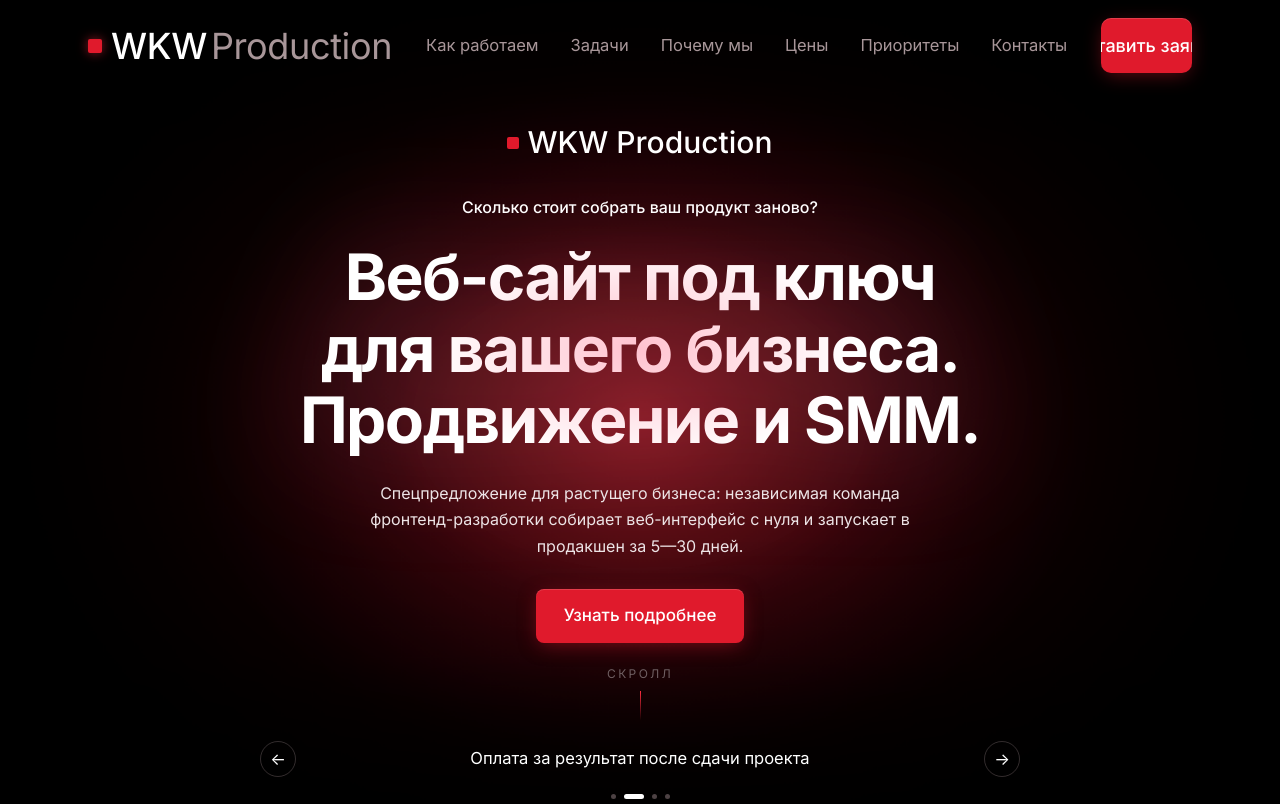
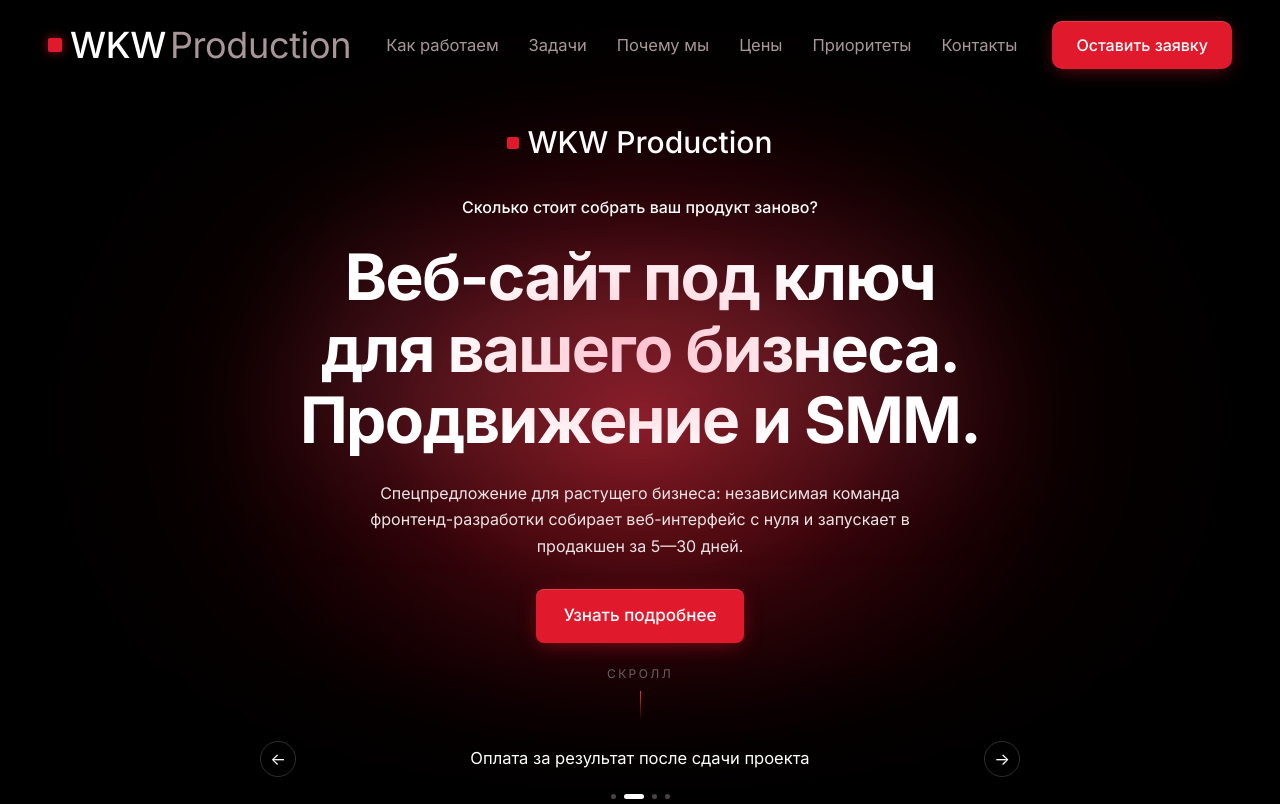
Before and after one commit to KEVERS90/Razraaaab, a website: page index.html in a window 1280 px wide. Shown: the top 804 px of the page. Drawn offline with Linux system fonts and the light colour scheme.

Commit message:
Update index.html

```diff
--- a/index.html
+++ b/index.html
@@ -29,7 +29,7 @@
             --line: rgba(255,220,225,0.08);
             --line-2: rgba(255,220,225,0.14);
             --pad: clamp(20px, 4vw, 48px);
-            --maxw: 1200px;
+            --maxw: 1440px; /* Увеличен общий контейнер сайта для свободного размещения элементов */
         }
 
         html { scroll-behavior: smooth; }
@@ -106,6 +106,7 @@
             border-radius: 8px;
             position: relative;
             overflow: hidden;
+            flex-shrink: 0;
         }
         .btn-red {
             background: var(--red);
@@ -124,10 +125,10 @@
         }
         .btn-dark:hover { background: #1a1a1a; border-color: rgba(255,255,255,0.3); transform: translateY(-2px); }
 
-        /* Увеличенная кнопка в хедере */
+        /* Кнопка в хедере */
         .btn-sm {
-            padding: 14px 30px;
-            font-size: 18px;
+            padding: 12px 24px;
+            font-size: 16px;
             border-radius: 10px;
         }
 
@@ -151,18 +152,20 @@
             display: flex;
             align-items: center;
             justify-content: space-between;
-            gap: 20px; /* Немного уменьшили отступ, чтобы кнопка влезла */
+            gap: 16px; /* Уменьшили отступ между элементами, чтобы всё влезло */
             flex-wrap: nowrap;
         }
+        /* Возвращаем крупный логотип */
         .logo {
             display: flex;
             align-items: center;
-            gap: 9px;
+            gap: 8px;
             font-size: 36px;
             font-weight: 500;
             letter-spacing: -0.01em;
             color: #fff;
             white-space: nowrap;
+            flex-shrink: 0;
         }
         .logo-square {
             width: 14px; height: 14px;
@@ -177,12 +180,15 @@
         .logo-text { display: inline-flex; gap: 4px; }
         .logo-text span { color: var(--text-2); font-weight: 400; }
 
+        /* Возвращаем крупные ссылки */
         .nav-links {
             display: flex;
-            gap: 4px; /* Увеличили расстояние между ссылками */
+            gap: 2px;
             font-size: 16.5px;
             color: var(--text-2);
             flex-wrap: nowrap;
+            justify-content: center;
+            flex: 1;
         }
         .nav-links a {
             padding: 8px 14px;
@@ -960,14 +966,14 @@
         .contact-section {
             padding: 40px 0 100px;
         }
-        /* Увеличенный контейнер для телефона */
+        /* Значительно увеличенный контейнер для телефона */
         .contact-wrap {
-            max-width: 1100px; /* Увеличено с 900px */
+            max-width: 1300px; /* Увеличено до 1300px */
             margin: 0 auto;
             background: linear-gradient(180deg, #1a1014 0%, #12080b 100%);
             border: 1px solid rgba(255,220,225,0.12);
             border-radius: 20px;
-            padding: 90px 60px; /* Увеличено с 70px 50px */
+            padding: 100px 80px; /* Увеличены внутренние отступы */
             position: relative;
             overflow: hidden;
             text-align: center;
@@ -986,7 +992,7 @@
             position: absolute;
             top: -150px; left: 50%;
             transform: translateX(-50%);
-            width: 700px; height: 700px;
+            width: 800px; height: 800px;
             background: radial-gradient(circle, rgba(224,26,44,0.25), transparent 65%);
             pointer-events: none;
             animation: glowPulse 4s ease-in-out infinite;
@@ -1019,7 +1025,7 @@
 
         .contact-phone {
             display: block;
-            font-size: clamp(46px, 8vw, 100px); /* Чуть скорректирован vw, чтобы точно влезал */
+            font-size: clamp(46px, 8.5vw, 110px); /* Увеличен размер под стать контейнеру */
             font-weight: 800;
             letter-spacing: -0.04em;
             line-height: 1;
@@ -1127,6 +1133,8 @@
             .features-4 { grid-template-columns: repeat(2, 1fr); }
             .pricing-grid { grid-template-columns: repeat(2, 1fr); }
             .footer-info { grid-template-columns: 1fr 1fr; }
+
+            /* Для ноутбуков и планшетов */
             .nav-links { font-size: 14px; gap: 0; }
             .nav-links a { padding: 8px 8px; }
         }
@@ -1166,7 +1174,7 @@
                 padding: 50px 20px;
                 border-radius: 16px;
             }
-            .contact-phone { font-size: clamp(30px, 11vw, 46px); }
+            .contact-phone { font-size: clamp(28px, 10vw, 42px); }
 
             .footer-info { grid-template-columns: 1fr; gap: 28px; }
             .risk-note, .risk-actions { text-align: left; }
```
